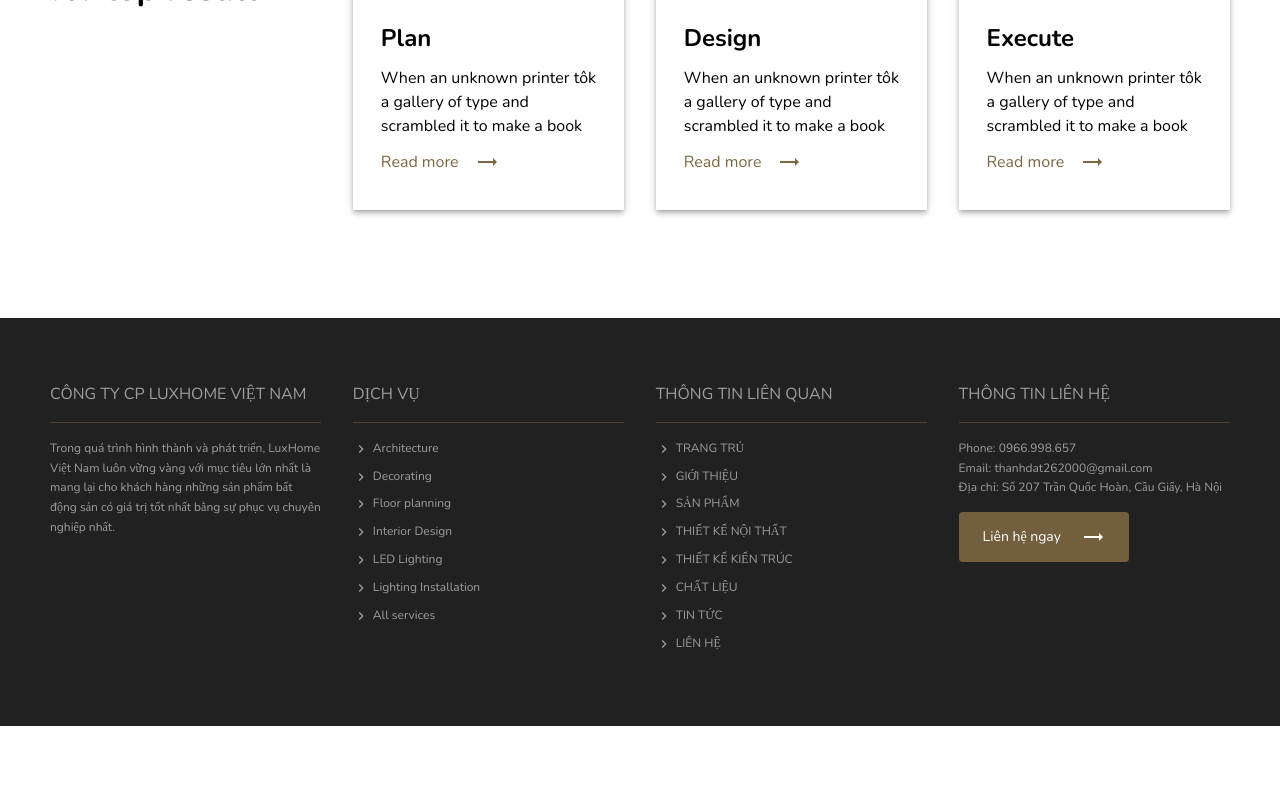
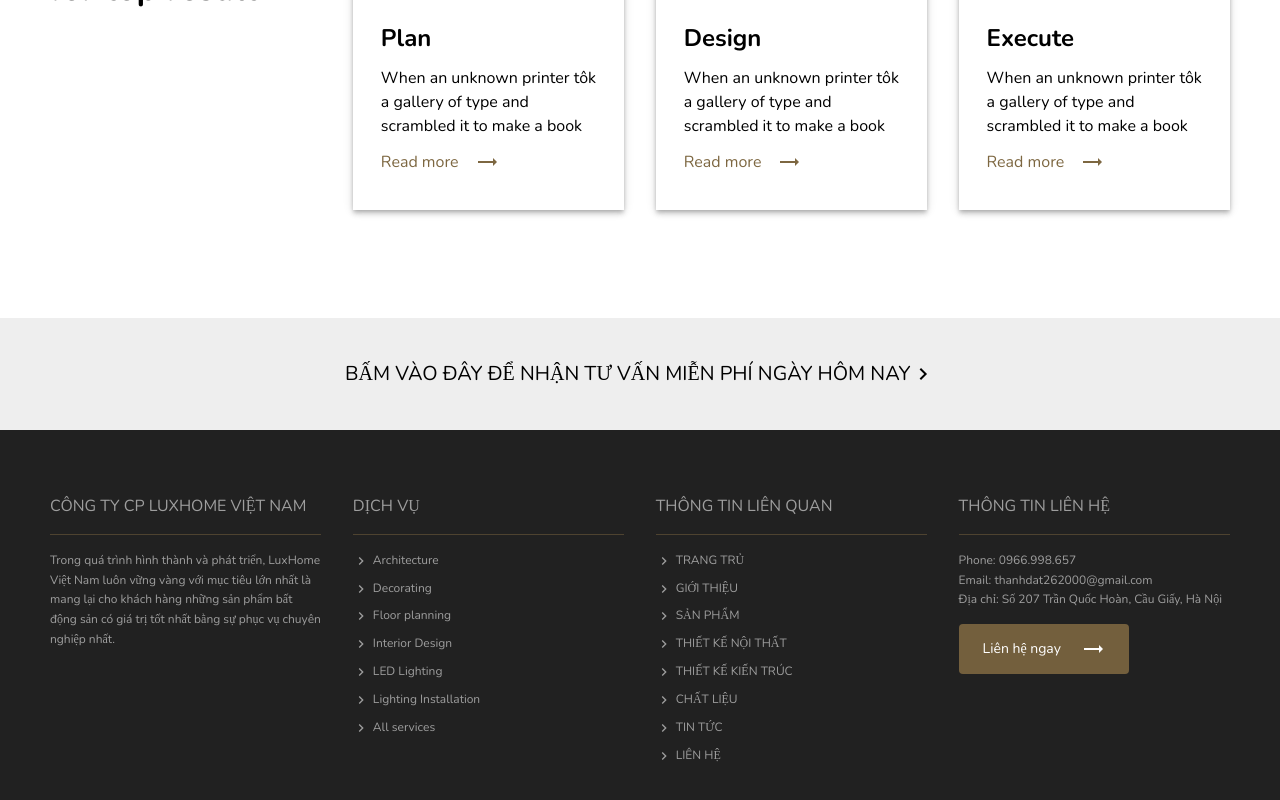
Before and after one commit to thanhdat262000/FurnitureShop, a React (Create React App) app: page / in a window 1280 px wide. Shown: the part 3763-4563 px from the top of the page. Before the commit the page ends 4489 px from the top, so only its background shows below. Built offline with nearby package versions, Linux system fonts and the light colour scheme.

Commit message:
feat/add contact button

```diff
--- a/src/App.js
+++ b/src/App.js
@@ -1,5 +1,6 @@
 import { BrowserRouter as Router, Route, Switch } from "react-router-dom";
 import "./App.css";
+import ContactButton from "./components/ContactButton/ContactButton";
 import Footer from "./containers/Footer/Footer";
 import Header from "./containers/Header";
 import AboutPage from "./pages/About";
@@ -22,7 +23,7 @@ function App() {
             <HomePage />
           </Route>
         </Switch>
-
+        <ContactButton />
         <Footer />
       </div>
     </Router>
--- a/src/components/ContactButton/ContactButton.js
+++ b/src/components/ContactButton/ContactButton.js
@@ -0,0 +1,25 @@
+import { Typography } from "@material-ui/core";
+import { NavigateNextOutlined } from "@material-ui/icons";
+import React from "react";
+import useStyles from "./styles";
+
+function ContactButton(props) {
+  const classes = useStyles();
+  return (
+    <div className={classes.root}>
+      <div className={classes.container}>
+        <Typography
+          className={classes.title}
+          variant="h6"
+          align="center"
+          component="p"
+        >
+          bấm vào đây để nhận tư vấn miễn phí ngày hôm nay
+        </Typography>
+        <NavigateNextOutlined className={classes.svg} />
+      </div>
+    </div>
+  );
+}
+
+export default ContactButton;
--- a/src/components/ContactButton/styles.js
+++ b/src/components/ContactButton/styles.js
@@ -0,0 +1,40 @@
+import { makeStyles } from "@material-ui/core";
+
+const useStyles = makeStyles((theme) => ({
+  root: {
+    position: "relative",
+    width: "100%",
+    display: "flex",
+    justifyContent: "center",
+    backgroundColor: theme.palette.grey[200],
+    height: "7rem",
+    cursor: "pointer",
+    transition: `0.1s ${theme.transitions.easing.easeOut}`,
+    "&:hover": {
+      backgroundColor: theme.palette.primary.main,
+      color: "white",
+      "& p": {
+        transform: "translateX(-0.5rem)",
+      },
+      "& svg": {
+        transform: "translateX(0.5rem)",
+      },
+    },
+  },
+  container: {
+    width: "95%",
+    maxWidth: "590px",
+    display: "flex",
+    justifyContent: "space-between",
+    alignItems: "center",
+  },
+  title: {
+    textTransform: "uppercase",
+    transition: `0.25s ${theme.transitions.easing.easeOut}`,
+    fontWeight: theme.typography.fontWeightMedium,
+  },
+  svg: {
+    transition: `0.25s ${theme.transitions.easing.easeOut}`,
+  },
+}));
+export default useStyles;
--- /dev/null
+++ b/src/components/ContactCard/styles.js
@@ -0,0 +1,19 @@
+import { Typography } from "@material-ui/core";
+import { MailOutline } from "@material-ui/icons";
+import React from "react";
+
+function styles(props) {
+  return (
+    <div>
+      <div>
+        <MailOutline />
+        <Typography>thanhdat@gmail.com</Typography>
+        <Typography>
+          Email us any time, we usually reply in 24 hours.
+        </Typography>
+      </div>
+    </div>
+  );
+}
+
+export default styles;
--- a/src/components/Navlink/Navlink.js
+++ b/src/components/Navlink/Navlink.js
@@ -48,10 +48,10 @@ function Navlink({ title, listMenu, expand, link }) {
                     className={classes.menuItem}
                     button
                     component="a"
-                    href="/"
+                    href={`/${menu.link}`}
                     key={index}
                   >
-                    <ListItemText>{menu}</ListItemText>{" "}
+                    <ListItemText>{menu.title}</ListItemText>{" "}
                   </ListItem>
                 ))}
             </List>
--- a/src/containers/Header/index.js
+++ b/src/containers/Header/index.js
@@ -26,9 +26,9 @@ const Header = (props) => {
       title: "thiết kế",
       expand: true,
       listSubMenu: [
-        "thiết kế nội thất chung cư",
-        "thiết kế nội thất khách sạn",
-        "thiết kế nội thất nhà phố",
+        { title: "thiết kế nội thất chung cư", link: "apartment-design" },
+        { title: "thiết kế nội thất khách sạn", link: "hotel-design" },
+        { title: "thiết kế nội thất nhà phố", link: "house-design" },
       ],
       link: "design",
     },
@@ -36,9 +36,9 @@ const Header = (props) => {
       title: "thi công",
       expand: true,
       listSubMenu: [
-        "thi công nội thất chung cư",
-        "thi công nội thất khách sạn",
-        "thi công nội thất nhà phố",
+        { title: "thi công nội thất chung cư", link: "apartment-construction" },
+        { title: "thi công nội thất khách sạn", link: "hotel-construction" },
+        { title: "thi công nội thất nhà phố", link: "house-construction" },
       ],
       link: "construction",
     },
```
Also changed, not shown: src/components/ContactCard/ContactCard.js (added).
